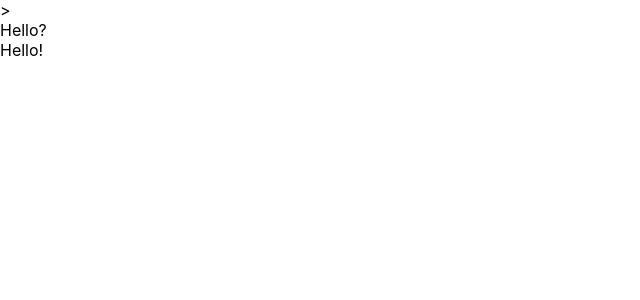
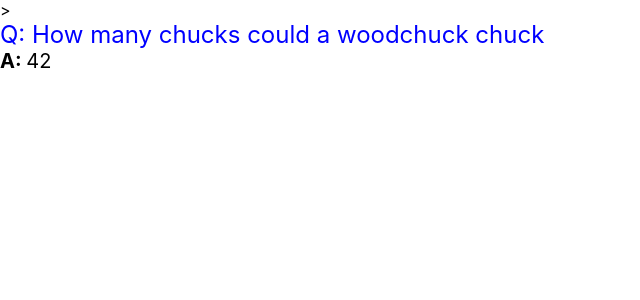
Before and after one commit to spectatorpublishing/housing-hardware, a React (Create React App) app in the folder hh/: page / in a window 1280 px wide. Shown: the top 300 px of the page, without its empty margins (0-640 px from the left). Built offline with nearby package versions, Linux system fonts and the light colour scheme.

Commit message:
Finished Q and A

```diff
--- a/hh/src/App.js
+++ b/hh/src/App.js
@@ -5,7 +5,7 @@ class App extends Component {
   render() {
     return (
       <div>>
-        <QandA question = "Hello?" answer = "Hello!"></QandA>
+        <QandA question = "How many chucks could a woodchuck chuck" answer = "42"></QandA>
       </div>
     );
   }
--- a/hh/src/components/QandA.js
+++ b/hh/src/components/QandA.js
@@ -2,16 +2,20 @@ import React, { Component } from 'react';
 import styled from 'styled-components';
 
 let Question = styled.div`
+    color : blue;
+    font-size: 1.5rem;
+
 `
 
 let Answer = styled.div`
+    font-size: 1.25rem;
 `
 class QandA extends Component {
     render(){
         return (
             <div>
-            <Question>{this.props.question}</Question>
-            <Answer>{this.props.answer}</Answer>
+            <Question>Q: {this.props.question}</Question>
+            <Answer><b>A: </b> {this.props.answer}</Answer>
             </div>
         );
     }
```
